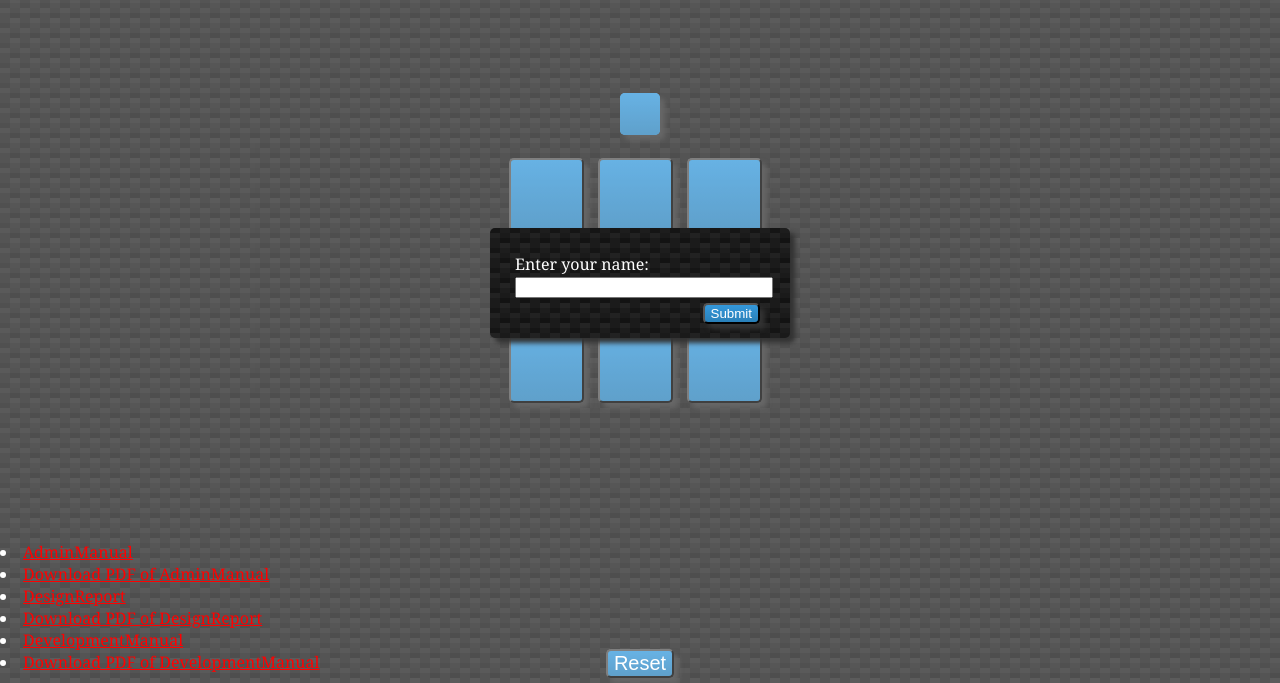
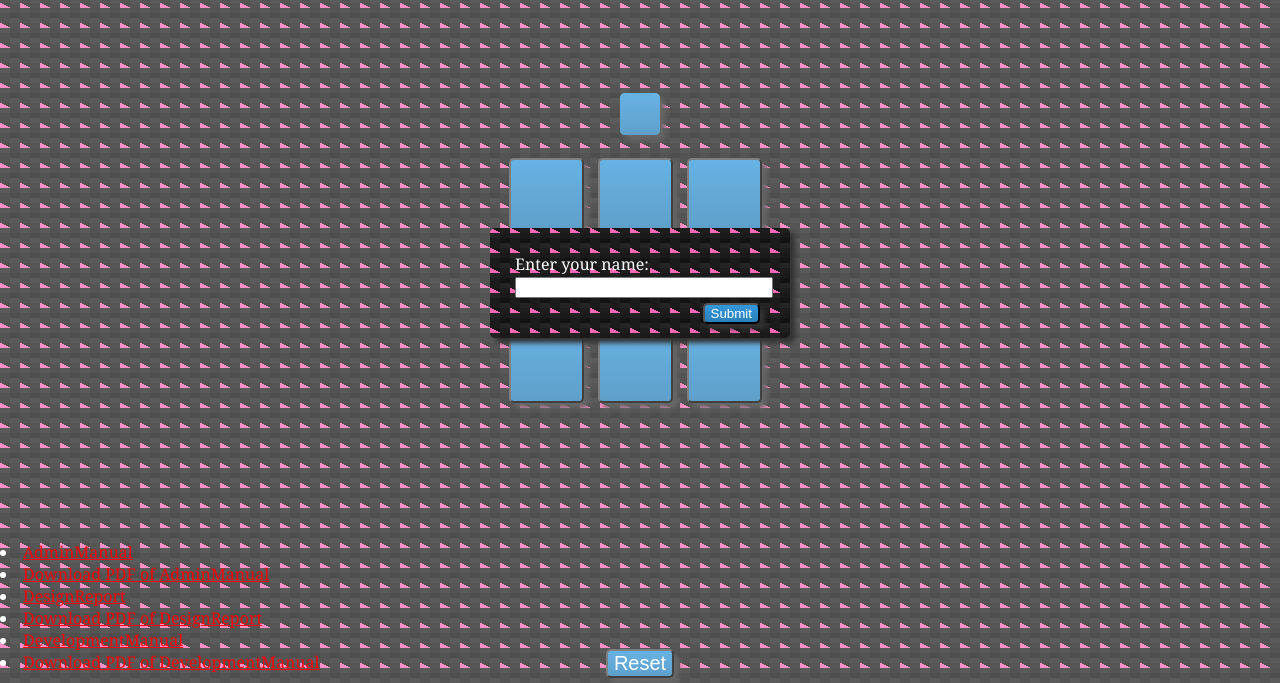
Before and after one commit to ComputerFriendz/TicTacToe, a website built with webpack: page src/client/index.html in a window 1280 px wide. Shown: the part 117-800 px from the top of the page. Built offline with nearby package versions, Linux system fonts and the light colour scheme; files whose address does not match are found by name.

Commit message:
Changed the background color of the game

```diff
--- a/src/styles/app.css
+++ b/src/styles/app.css
@@ -15,7 +15,7 @@ html, body
   .carbon
   {
     /* http://lea.verou.me/css3patterns/#carbon */
-    background: linear-gradient(27deg, #151515 5px, transparent 5px) 0 5px, linear-gradient(207deg, #151515 5px, transparent 5px) 10px 0px, linear-gradient(27deg, #222 5px, transparent 5px) 0px 10px, linear-gradient(207deg, #222 5px, transparent 5px) 10px 5px, linear-gradient(90deg, #1b1b1b 10px, transparent 10px), linear-gradient(#1d1d1d 25%, #1a1a1a 25%, #1a1a1a 50%, transparent 50%, transparent 75%, #242424 75%, #242424);
+    background: linear-gradient(27deg, #FF69B4 5px, transparent 5px) 0 5px, linear-gradient(207deg, #151515 5px, transparent 5px) 10px 0px, linear-gradient(27deg, #222 5px, transparent 5px) 0px 10px, linear-gradient(207deg, #222 5px, transparent 5px) 10px 5px, linear-gradient(90deg, #1b1b1b 10px, transparent 10px), linear-gradient(#1d1d1d 25%, #1a1a1a 25%, #1a1a1a 50%, transparent 50%, transparent 75%, #242424 75%, #242424);
     background-color: #131313;
     background-size: 20px 20px;
   }
```
